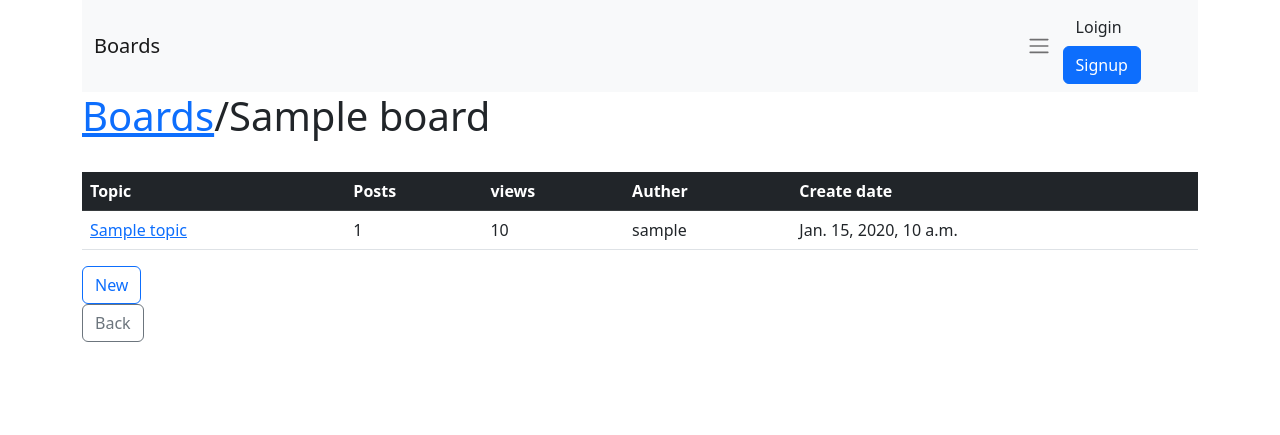
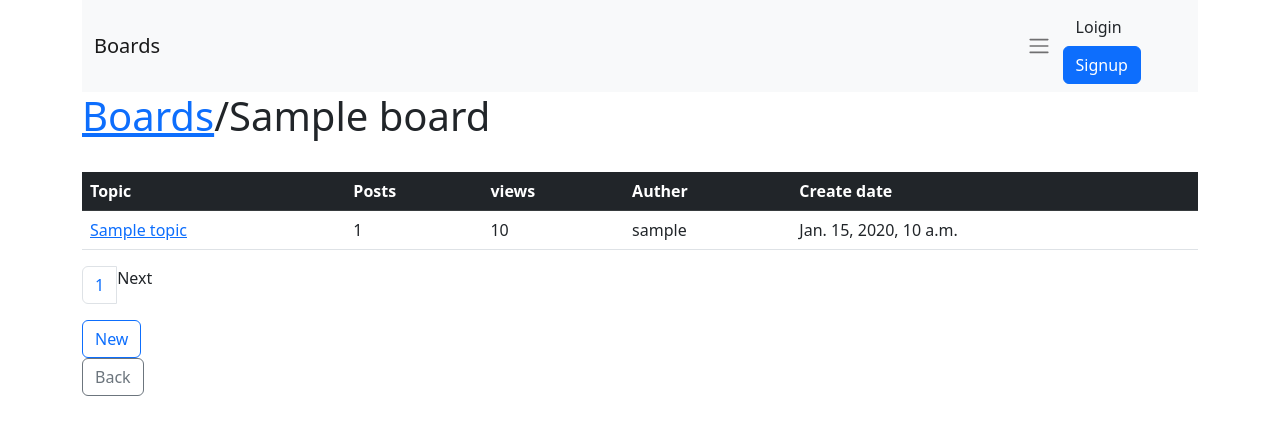
Before and after one commit to MamdouhEnahla/djApp, a Django app: page /boards/1 in a window 1280 px wide. Shown: the top 435 px of the page. Run offline with Django 4.2, Linux system fonts and the light colour scheme; tables that the repository leaves empty hold one stand-in row (values such as "Sample post"); some libraries are stand-ins or nearby versions.

Commit message:
extra class-based-view and pagination

```diff
--- a/first_porject/boards/models.py
+++ b/first_porject/boards/models.py
@@ -38,6 +38,8 @@ class Post(models.Model):
     topic = models.ForeignKey(Topic, related_name='posts', on_delete=models.CASCADE)
     created_by = models.ForeignKey(User, related_name='posts', on_delete=models.CASCADE)
     created_at = models.DateTimeField(auto_now_add=True)
+    updated_by = models.ForeignKey(User, related_name='+', null=True,  on_delete=models.CASCADE)
+    updated_dt = models.DateTimeField(null=True)
 
     def __str__(self):
         truncated_message = Truncator(self.message)
--- a/first_porject/boards/urls.py
+++ b/first_porject/boards/urls.py
@@ -2,12 +2,15 @@ from django.urls import path
 from . import views
 
 urlpatterns = [
-    path('', views.home, name='index'),
+    path('', views.BoardListView.as_view(), name='index'),
     path('about/', views.about, name='about'),
     path('boards/<int:board_id>', views.board_topics, name="board_topics"),
     path('boards/<int:board_id>/new', views.new_topic, name="new_topic"),
     path('boards/<int:board_id>/topics/<int:topic_id>', views.topic_posts, name="topic_posts"),
     path('boards/<int:board_id>/topics/<int:topic_id>/reply', views.reply_topic, name="reply_topic"),
+    path('boards/<int:board_id>/topics/<int:topic_id>/posts/<int:post_id>/edit/', views.PostUpdateView.as_view(), name='edit_post'),
+
+
 
 
 ]
--- a/first_porject/boards/views.py
+++ b/first_porject/boards/views.py
@@ -1,23 +1,34 @@
+
+from .models import *
 from django.db.models import Count
 from django.contrib.auth.models import User
 from django.shortcuts import redirect, render, get_object_or_404
 from django.http import HttpResponse
 from django.contrib.auth.decorators import login_required
 from .forms import addNewTopic, PostForm
-from .models import *
+from django.utils import timezone
+from django.utils.decorators import method_decorator
+from django.views.generic import UpdateView, ListView
+from django.core.paginator import Paginator, EmptyPage, PageNotAnInteger
 
 # homepage.
-def home(request):
-    boards = Board.objects.all()
-    context ={
-        'boards':boards
-    }
-    return render(request, 'home.html', context)
+class BoardListView(ListView):
+    model = Board
+    context_object_name = 'boards'
+    template_name = 'home.html'
 
 #view current topics
 def board_topics(request, board_id):
     board = get_object_or_404(Board, pk=board_id)
-    topics  = board.topics.order_by('-created_at').annotate(comments =Count('posts'))
+    queryset  = board.topics.order_by('-created_at').annotate(comments =Count('posts'))
+    page = request.GET.get('page', 1)
+    paginator = Paginator(queryset, 18)
+    try:
+        topics = paginator.page(page)
+    except PageNotAnInteger:
+        topics = paginator.page(1)
+    except EmptyPage:
+        topics = paginator.page(paginator.num_pages)
     context ={
         'board': board,
         'topics': topics,
@@ -84,6 +95,22 @@ def reply_topic(request, board_id,topic_id):
     }
     return render(request,'reply_topic.html', context)
 
+#class-based-view
+@method_decorator(login_required, name= "dispatch")
+class PostUpdateView(UpdateView):
+    model = Post
+    fields = ("message",)
+    template_name = 'edit_post.html'
+    pk_url_kwarg = 'post_id'
+    context_object_name = 'post'
+
+    def form_valid(self, form):
+        post = form.save(commit=False)
+        post.updated_by = self.request.user
+        post.updated_dt = timezone.now()
+        post.save()
+        return redirect('topic_posts', board_id= post.topic.board.pk, topic_id= post.topic.pk )
+
 #about page
 def about(request):
     return HttpResponse("<h1>About page</h1>")
--- a/first_porject/templates/board_topics.html
+++ b/first_porject/templates/board_topics.html
@@ -27,6 +27,36 @@
                 {%endfor%}
             </tbody>
         </table>
+        <ul class="pagination">
+            {%if topics.has_previous%}
+                <li class="page-item">
+                    <a class="page-link" href="?page={{topics.previous_page_number}}">Previous</a>
+                </li>
+            {%endif%}
+            {%for page_num in topics.paginator.page_range%}
+                {%if topics.nmber == page_num%}
+                    <li class="page-item active">
+                        {{page_num}}
+                    </li>
+                {%else%}
+                <li class="page-item ">
+                    <a class="page-link" href="?page={{page_num}}">{{page_num}}</a>
+                </li>
+                {%endif%}
+
+            {%endfor%}
+            {%if topics.has_next%}
+                <li class="page-item">
+                    <a class="page-link" href="?page={{topics.next_page_number}}">Next</a>
+                </li>
+            {%else%}
+                <li class="page-item disable">
+                    <span>Next</span>
+                </li>
+            {%endif%}
+
+
+        </ul>
         <a href="{% url 'new_topic' board.pk%}"class="btn btn-outline-primary">New</a><br>
         <a href="{% url 'index'%}"class="btn btn-outline-secondary">Back</a>
     {%endblock%}
--- a/first_porject/templates/topic_posts.html
+++ b/first_porject/templates/topic_posts.html
@@ -15,7 +15,8 @@
                     </div>
                 </div>
                 {%if post.created_by == user%}
-                    <button class="btn btn-primary">edit</button>
+                    <a href="{%url 'edit_post' post.topic.board.pk post.topic.pk post.pk%}" class="btn btn-primary btn-sm" role="button">Edit</a>
+
                 {%endif%}
             {%endfor%}
         </div>
```
Also changed, not shown: first_porject/templates/edit_post.html (added, +16 -0 lines), first_porject/boards/migrations/0004_post_updated_by_post_updated_dt.py (added).
